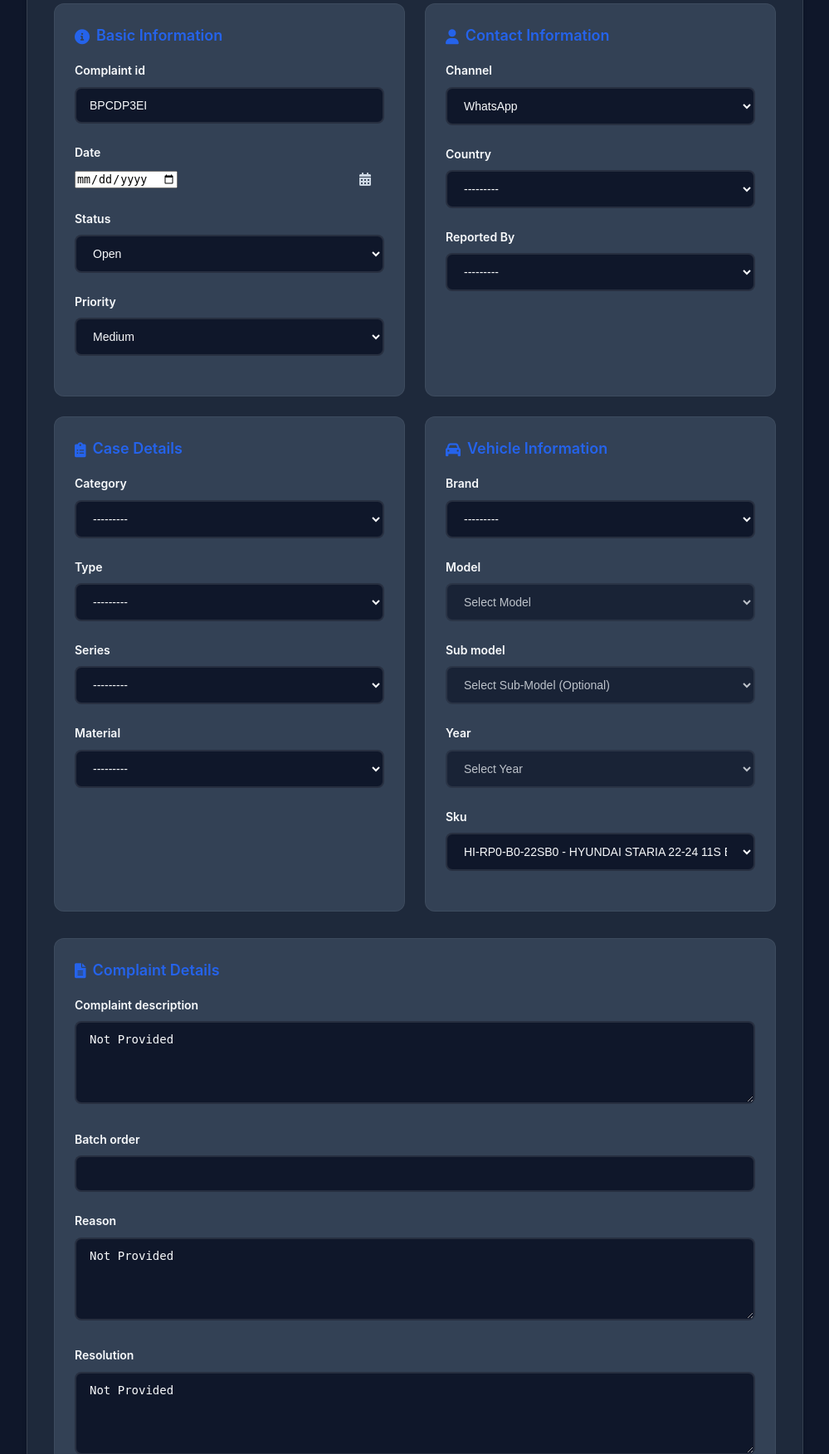
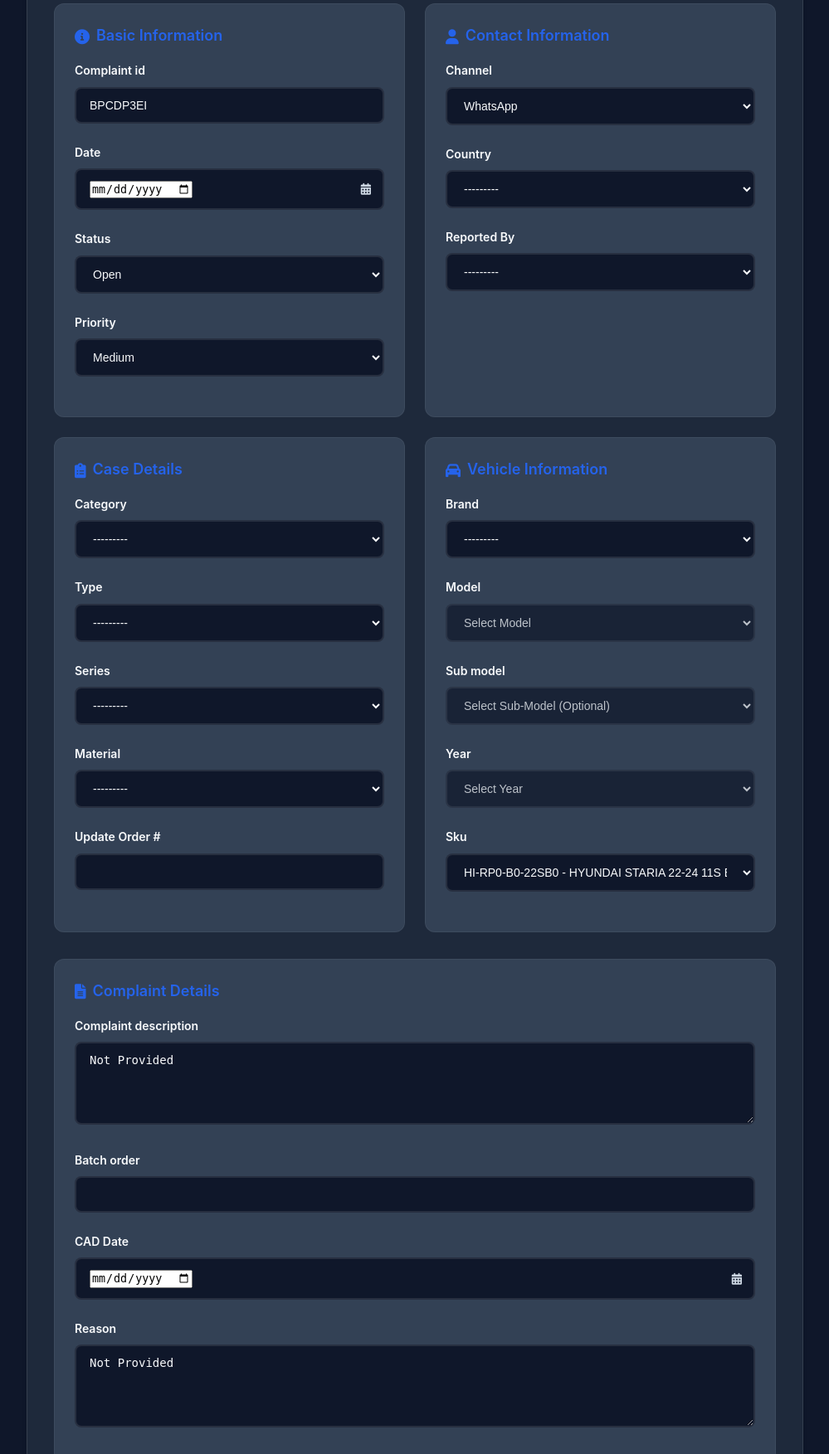
Before and after one commit to anish3464/Test-fabro, a Django app: page /add-complaint/ in a window 1280 px wide. Shown: the part 280-2033 px from the top of the page at 83% size, without its empty margins (140-1139 px from the left). Run offline with Django 5.2, Linux system fonts and the light colour scheme; a user stored in the database is signed in; data comes from the database, SQL or seed files in the repository.

Commit message:
added two fields to the complaint model

```diff
--- a/management/forms.py
+++ b/management/forms.py
@@ -55,7 +55,7 @@
         model = Complaint
         fields = [
             'complaint_id','date', 'channel', 'country', 'person', 'case_category','case_sub_category', 'series', 'material',
-            'brand', 'model', 'sub_model', 'year', 'status','priority','sku',
+            'brand', 'model', 'sub_model', 'year', 'status','priority','sku', 'cad_date', 'updated_order_no',
             'complaint_description', 'batch_order',
             'justification_from_factory', 'action_from_factory'
         ]
@@ -75,6 +75,8 @@
             'year': forms.Select(attrs={'class': 'form-select'}),
             'status': forms.Select(attrs={'class': 'form-select'}),
             'priority': forms.Select(attrs={'class': 'form-select'}),
+            'cad_date': forms.DateInput(attrs={'type': 'date'}),
+            'updated_order_no': forms.TextInput(attrs={'class': 'form-input'}),
             'sku': forms.Select(attrs={'class': 'form-select'}),
             'complaint_description': forms.Textarea(attrs={'rows': 3, 'class': 'form-textarea'}),
             'batch_order': forms.TextInput(attrs={'class': 'form-input'}),
--- a/management/models.py
+++ b/management/models.py
@@ -138,6 +138,8 @@
     batch_order = models.CharField(max_length=100)
     justification_from_factory = models.TextField(blank=True, null=True, default="Not Provided")
     action_from_factory = models.TextField(blank=True, null=True,  default="Not Provided")
+    cad_date = models.DateField(auto_now_add=False, null=True, blank=True)
+    updated_order_no = models.CharField(max_length=100, blank=True, null=True)
 
     def save(self, *args, **kwargs):
         super().save(*args, **kwargs)
--- a/management/templates/management/add_complaint.html
+++ b/management/templates/management/add_complaint.html
@@ -356,8 +356,8 @@
                     <div class="form-group">
                         <label class="form-label">{{ form.date.label }}</label>
                         <div class="date-input-wrapper">
-                            {{ form.date }}
-                            <i class="fas fa-calendar-alt date-icon"></i>
+                            <div class="date-input">{{ form.date }}
+                            <i class="fas fa-calendar-alt date-icon"></i></div>
                         </div>
                     </div>
 
@@ -421,6 +421,11 @@
                         <label class="form-label">{{ form.material.label }}</label>
                         {{ form.material }}
                     </div>
+
+                    <div class="form-group">
+                        <label class="form-label">Update Order # </label>
+                        {{ form.updated_order_no }}
+                    </div>
                 </div>
 
                 <!-- Vehicle Information -->
@@ -478,6 +483,14 @@
                 <div class="form-group">
                     <label class="form-label">{{ form.batch_order.label }}</label>
                     {{ form.batch_order }}
+                </div>
+
+                <div class="form-group">
+                    <label class="form-label">CAD Date</label>
+                    <div class="date-input-wrapper">
+                    <div class="date-input">{{ form.cad_date }}
+                            <i class="fas fa-calendar-alt date-icon"></i></div>
+                    </div>
                 </div>
 
                 <div class="form-group">
```
Also changed, not shown: management/templates/management/complaint_list.html (+9 -0 lines), management/migrations/0013_complaint_cad_date_complaint_updated_order_no.py (added), management/migrations/0014_alter_complaint_cad_date.py (added), management/migrations/0015_alter_complaint_cad_date.py (added), media/complaint_media/complaint_LZA2RT7V/WhatsApp_Image_2025-06-10_at_11.12.37_811a5c2b.jpg (added).
